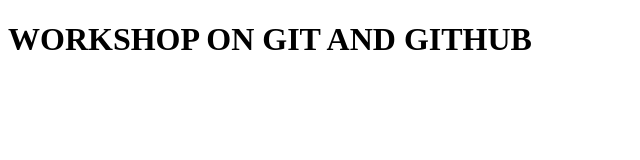
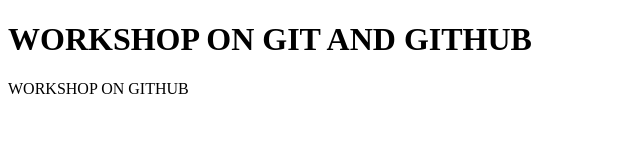
Before and after one commit to sankethganiga/sanketh, a plain HTML site: page index.html in a window 1280 px wide. Shown: the whole page, without its empty margins (0-640 px from the left). Drawn offline with Linux system fonts and the light colour scheme.

Commit message:
second commit

```diff
--- a/index.html
+++ b/index.html
@@ -7,5 +7,6 @@
 </head>
 <body>
     <H1>WORKSHOP ON GIT AND GITHUB</H1>
+    <p> WORKSHOP ON GITHUB</p>
 </body>
 </html>
```
